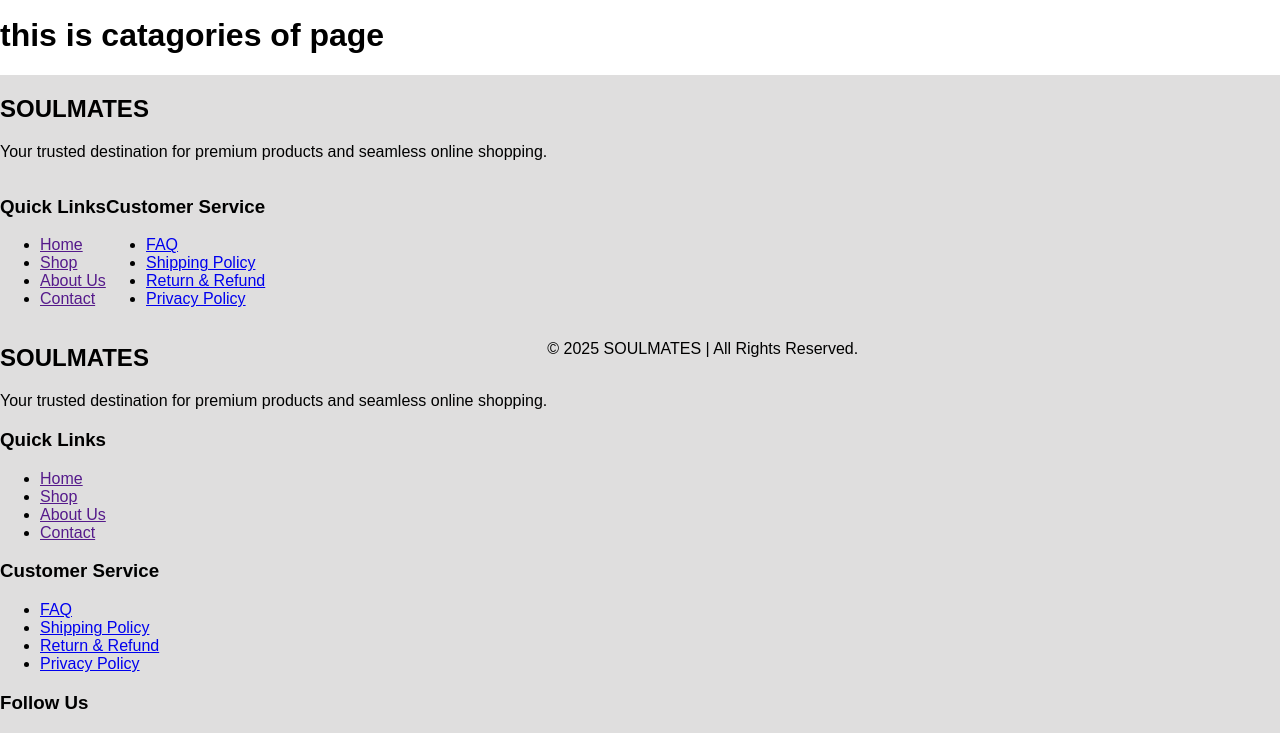
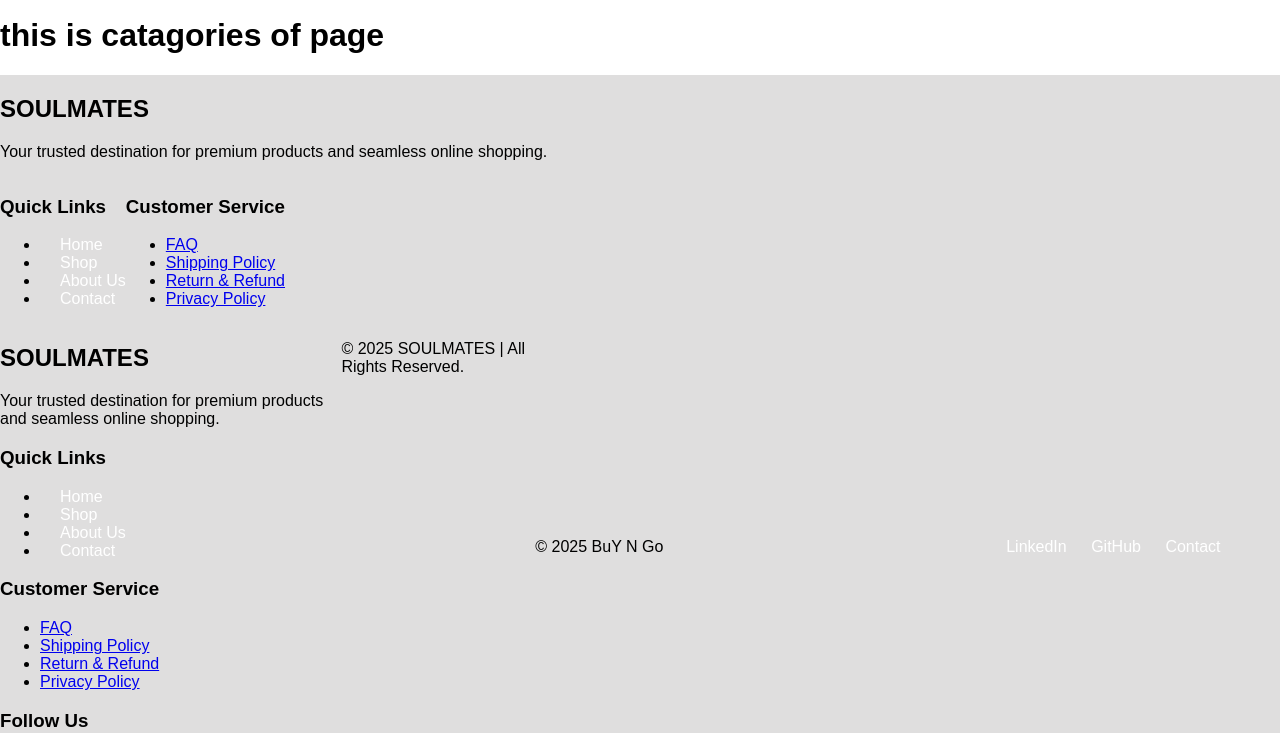
Before and after one commit to sidddhesh-dev/BuyNGo, a Django app: page /carts/cart/ in a window 1280 px wide. Shown: the part 180-913 px from the top of the page. Run offline with Django 5.2, Linux system fonts and the light colour scheme; parts of the project's set-up code (start-up, migrations or seed data) failed here and were passed over.

Commit message:
developer page created

```diff
--- a/static/base.css
+++ b/static/base.css
@@ -135,3 +135,23 @@ body{
     background: #f5f5f5;
     border-radius: 8px;
 }
+
+.footer-container1 {
+    width: 90%;
+    margin: auto;
+    padding: 30px 0;
+    display: flex;
+    justify-content: space-between;
+    align-items: center;
+}
+
+.footer-links a {
+    color: white;
+    margin-left: 20px;
+    text-decoration: none;
+    transition: 0.3s;
+}
+
+.footer-links a:hover {
+    color: #60a5fa;
+}
--- a/templates/base.html
+++ b/templates/base.html
@@ -132,6 +132,18 @@
     <div class="footer-bottom">
         <p>© 2025 SOULMATES | All Rights Reserved.</p>
     </div>
+
+    <div class="footer-container1">
+
+        <p>© 2025 BuY N Go </p>
+
+        <div class="footer-links">
+            <a href="https://www.linkedin.com/in/siddhesh-thorat-494123373/">LinkedIn</a>
+            <a href="https://github.com/sidddhesh-dev">GitHub</a>
+            <a href="{% url 'developer' %}">Contact</a>
+        </div>
+
+    </div>
     </footer>
     </div>
 
```
